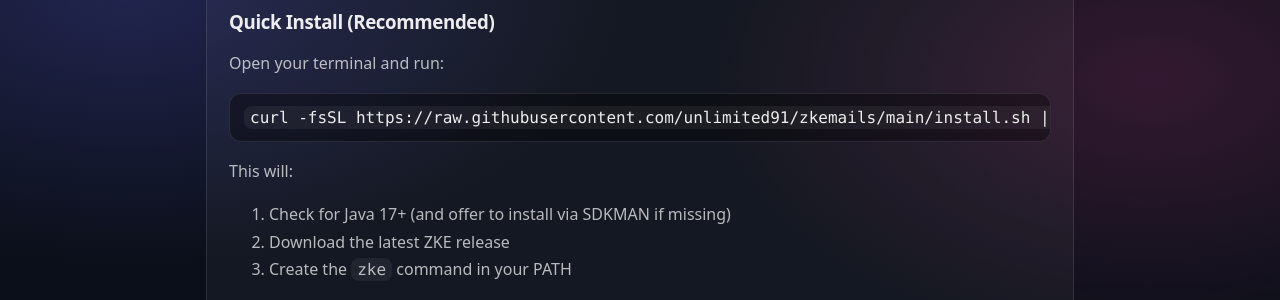
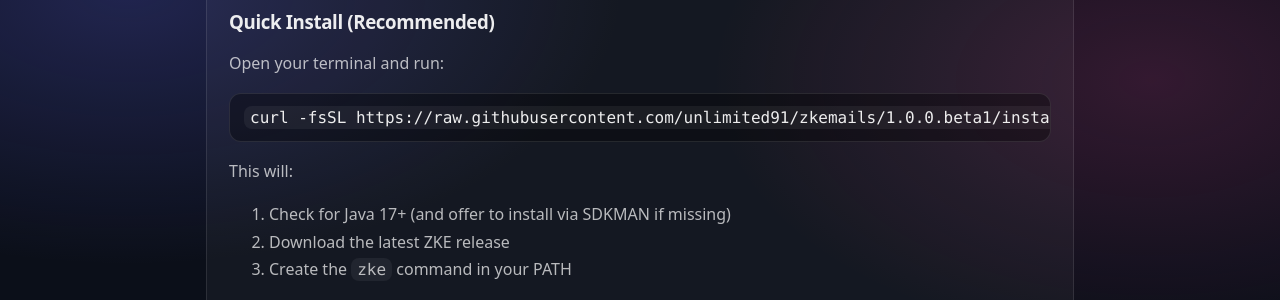
Before and after one commit to unlimited91/unlimited91.github.io, a Jekyll site: the page built from _posts/2025-12-26-zkmails.md, in a window 1280 px wide and 900 px high, scrolled down 2648 px. Shown: the part 152-452 px from the top of the window. Built offline with Jekyll 4.4.1, drawn with Linux system fonts in a browser that asks for light colours; some of the changed lines change nothing that is shown.

Commit message:
Updating the version

````diff
--- a/_posts/2025-12-26-zkmails.md
+++ b/_posts/2025-12-26-zkmails.md
@@ -115,7 +115,7 @@
 Open your terminal and run:
 
 ```bash
-curl -fsSL https://raw.githubusercontent.com/unlimited91/zkemails/main/install.sh | bash
+curl -fsSL https://raw.githubusercontent.com/unlimited91/zkemails/1.0.0.beta1/install.sh | bash
 ```
 
 This will:
````
